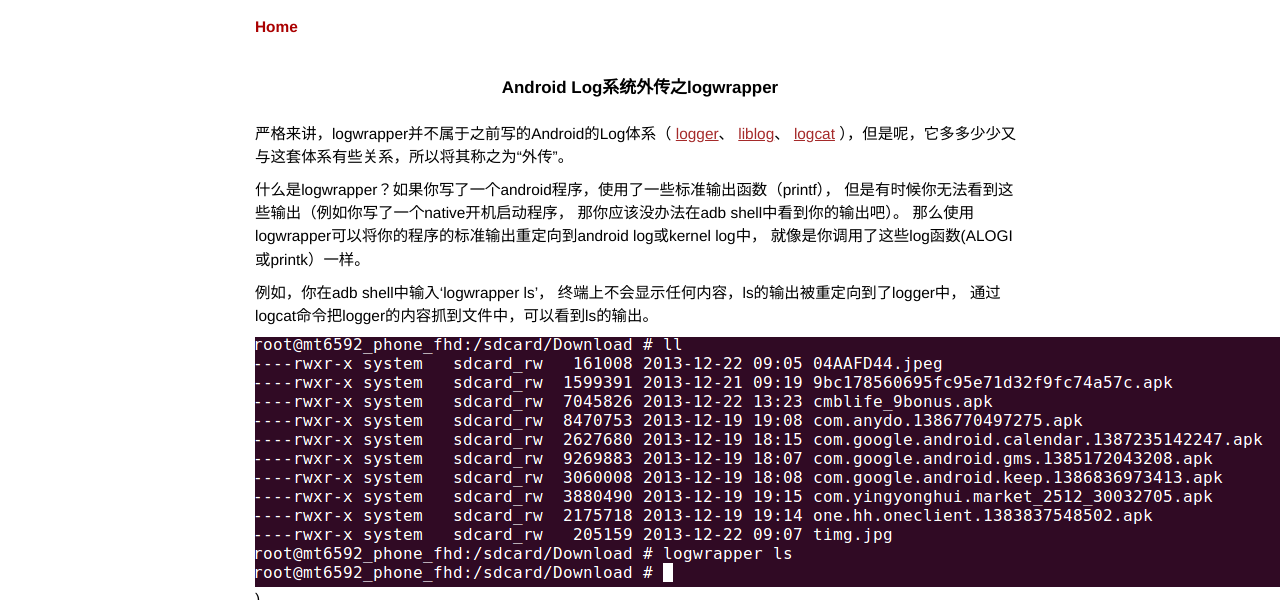
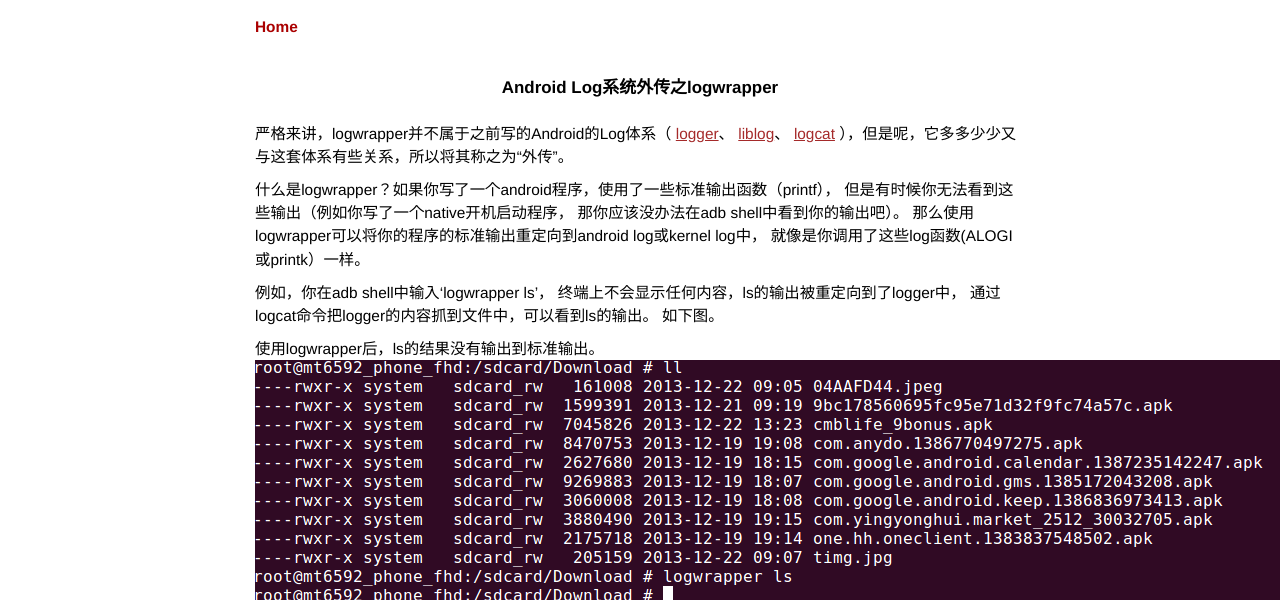
Before and after one commit to byrlx/byrlx.github.io, a Jekyll site: the page built from _posts/2013-12-28-Android-Log-系统外传之-logwrapper.md, in a window 1280 px wide. Shown: the top 600 px of the page. Built offline with Jekyll 4.4.1, drawn with Linux system fonts in a browser that asks for light colours; Markdown is read by kramdown in place of the engine named in the settings; some of the changed text lies outside the part shown; grey boxes are pictures that could not be loaded.

Commit message:
Add post

```diff
--- a/_posts/2013-12-28-Android-Log-系统外传之-logwrapper.md
+++ b/_posts/2013-12-28-Android-Log-系统外传之-logwrapper.md
@@ -21,5 +21,10 @@
 例如，你在adb shell中输入‘logwrapper ls’，
 终端上不会显示任何内容，ls的输出被重定向到了logger中，
 通过logcat命令把logger的内容抓到文件中，可以看到ls的输出。
+如下图。
 
-![ls with logwrapper]({{root_url}}/images/ls.png "lslogwrapper"))
+使用logwrapper后，ls的结果没有输出到标准输出。
+![ls with logwrapper]({{root_url}}/images/ls.png "lslogwrapper")
+
+在logcat抓的log中发现了上面ls命令的结果。
+![logcat with logwrapper]({{root_url}}/images/logwrapper.png "logwrapper")
```
Also changed, not shown: 1 other file.
